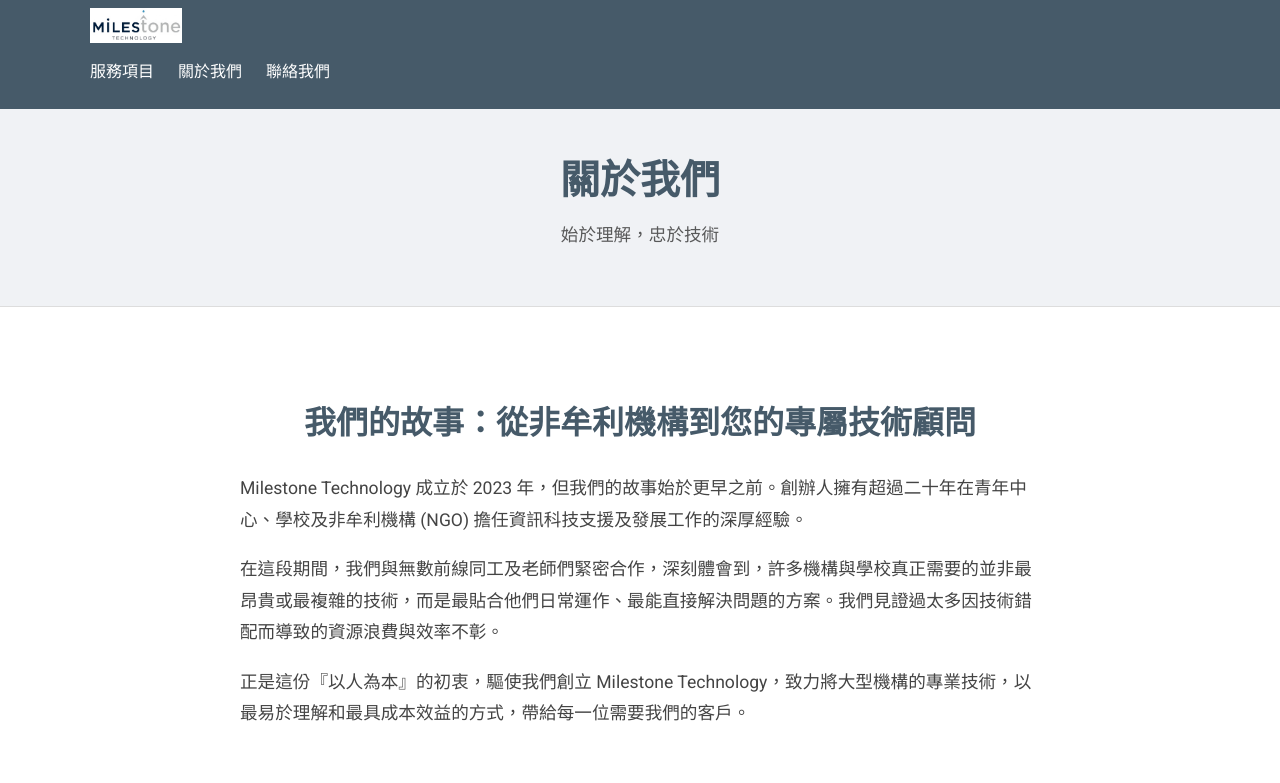
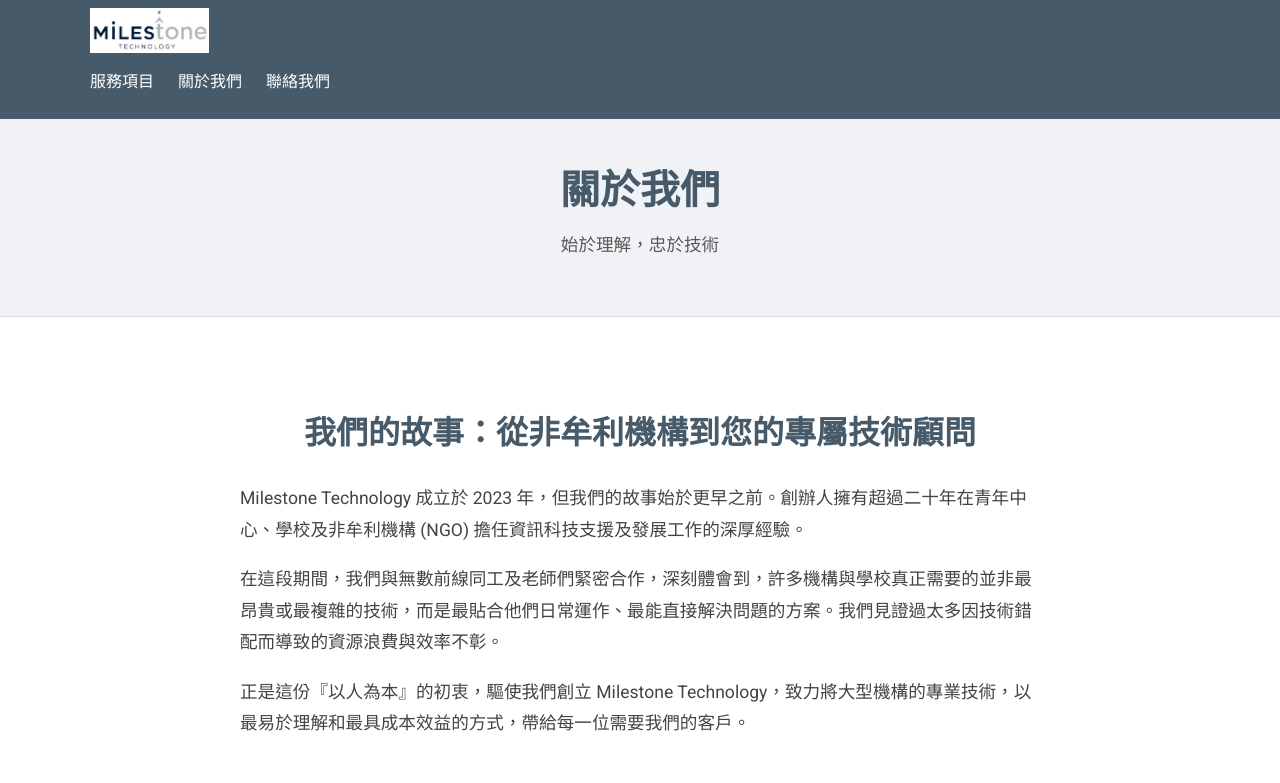
Before and after one commit to mileslor/milestone, a plain HTML site: page about.html in a window 1280 px wide. Shown: the top 783 px of the page. Drawn offline with Linux system fonts and the light colour scheme.

```diff
--- a/about.html
+++ b/about.html
@@ -16,7 +16,7 @@
         <nav class="navbar">
             <div class="container">
                 <a href="index.html" class="navbar-logo">
-                    <img src="images/logo.png" alt="Milestone Technology Logo" style="height: 35px; width: auto;">
+                    <img src="images/logo.png" alt="Milestone Technology Logo" style="height: 45px; width: auto;">
                 </a>
                 <ul class="navbar-menu">
                     <li><a href="index.html#services">服務項目</a></li>
--- a/style.css
+++ b/style.css
@@ -58,7 +58,7 @@
 }
 
 .navbar-logo img {
-    height: 35px; /* 設定 Logo 的高度為 45px，你可以按需要調整 */
+    height: 45px; /* 設定 Logo 的高度為 45px，你可以按需要調整 */
     width: auto;
 }
 /* --- 修改結束 --- */
```
Also changed, not shown: index.html (+1 -1 lines).
